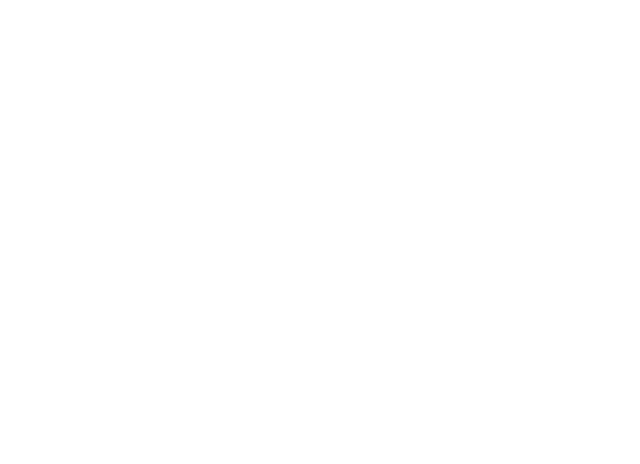
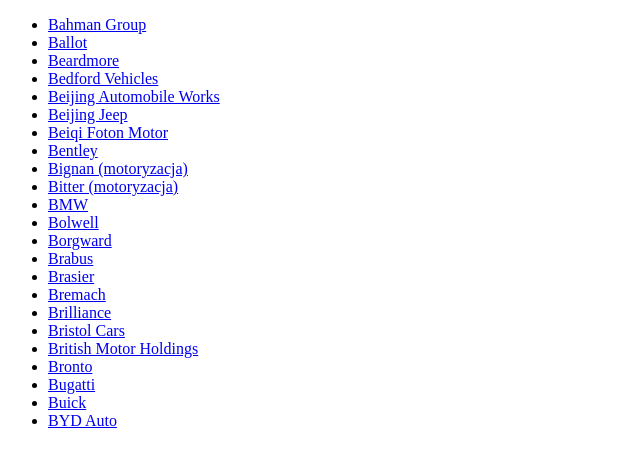
Before and after one commit to zielex/TiJO_5, a plain HTML site: page app/view/car.list.html in a window 1280 px wide. Shown: the whole page, without its empty margins (0-640 px from the left). Drawn offline with Linux system fonts and the light colour scheme.

Commit message:
add list of b cars, remove car.detail.html

```diff
--- a/app/view/car.list.html
+++ b/app/view/car.list.html
@@ -5,6 +5,31 @@
     <title>car.list</title>
 </head>
 <body>
+<ul>
+    <li><a href="/wiki/Bahman_Group" title="Bahman Group">Bahman Group</a></li>
+    <li><a href="/wiki/Ballot" title="Ballot">Ballot</a></li>
+    <li><a href="/wiki/Beardmore" title="Beardmore">Beardmore</a></li>
+    <li><a href="/wiki/Bedford_Vehicles" title="Bedford Vehicles">Bedford Vehicles</a></li>
+    <li><a href="/wiki/Beijing_Automobile_Works" title="Beijing Automobile Works">Beijing Automobile Works</a></li>
+    <li><a href="/wiki/Beijing_Jeep" title="Beijing Jeep">Beijing Jeep</a></li>
+    <li><a href="/wiki/Beiqi_Foton_Motor" title="Beiqi Foton Motor">Beiqi Foton Motor</a></li>
+    <li><a href="/wiki/Bentley" title="Bentley">Bentley</a></li>
+    <li><a href="/wiki/Bignan_(motoryzacja)" title="Bignan (motoryzacja)">Bignan (motoryzacja)</a></li>
+    <li><a href="/wiki/Bitter_(motoryzacja)" title="Bitter (motoryzacja)">Bitter (motoryzacja)</a></li>
+    <li><a href="/wiki/BMW" title="BMW">BMW</a></li>
+    <li><a href="/wiki/Bolwell" title="Bolwell">Bolwell</a></li>
+    <li><a href="/wiki/Borgward" title="Borgward">Borgward</a></li>
+    <li><a href="/wiki/Brabus" title="Brabus">Brabus</a></li>
+    <li><a href="/wiki/Brasier" title="Brasier">Brasier</a></li>
+    <li><a href="/wiki/Bremach" title="Bremach">Bremach</a></li>
+    <li><a href="/wiki/Brilliance" title="Brilliance">Brilliance</a></li>
+    <li><a href="/wiki/Bristol_Cars" title="Bristol Cars">Bristol Cars</a></li>
+    <li><a href="/wiki/British_Motor_Holdings" title="British Motor Holdings">British Motor Holdings</a></li>
+    <li><a href="/wiki/Bronto" title="Bronto">Bronto</a></li>
+    <li><a href="/wiki/Bugatti" title="Bugatti">Bugatti</a></li>
+    <li><a href="/wiki/Buick" title="Buick">Buick</a></li>
+    <li><a href="/wiki/BYD_Auto" title="BYD Auto">BYD Auto</a></li>
+</ul>
 
 </body>
 </html>
```
Also changed, not shown: app/view/car.details.html (deleted, +0 -10 lines).
